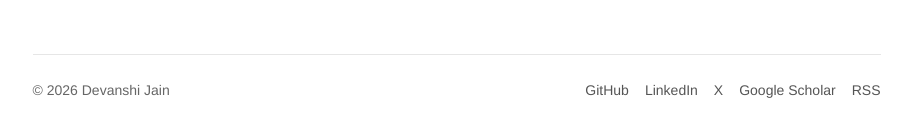
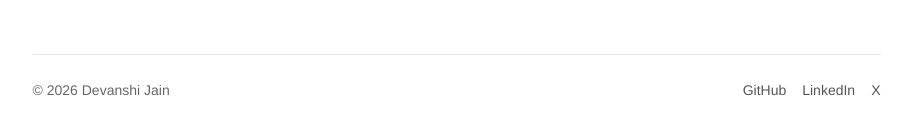
Before and after one commit to devanshi-code18/devanshi-code18.github.io, an Astro site: page /work in a window 1280 px wide. Shown: the part 2224-2356 px from the top of the page, without its empty margins (176-1087 px from the left). Built offline with nearby package versions, Linux system fonts and the light colour scheme; Astro itself is replaced by a stand-in of ours.

Commit message:
footer: drop rss and google scholar links

```diff
--- a/src/layouts/Base.astro
+++ b/src/layouts/Base.astro
@@ -60,8 +60,7 @@ const nav = [
       <div class="wrap">
         <span>© {new Date().getFullYear()} {SITE.name}</span>
         <span class="footer-links">
-          {SITE.links.map((l) => <a href={l.href}>{l.label}</a>)}
-          <a href="/rss.xml">RSS</a>
+          {SITE.links.filter((l) => l.label !== 'Google Scholar').map((l) => <a href={l.href}>{l.label}</a>)}
         </span>
       </div>
     </footer>
```
